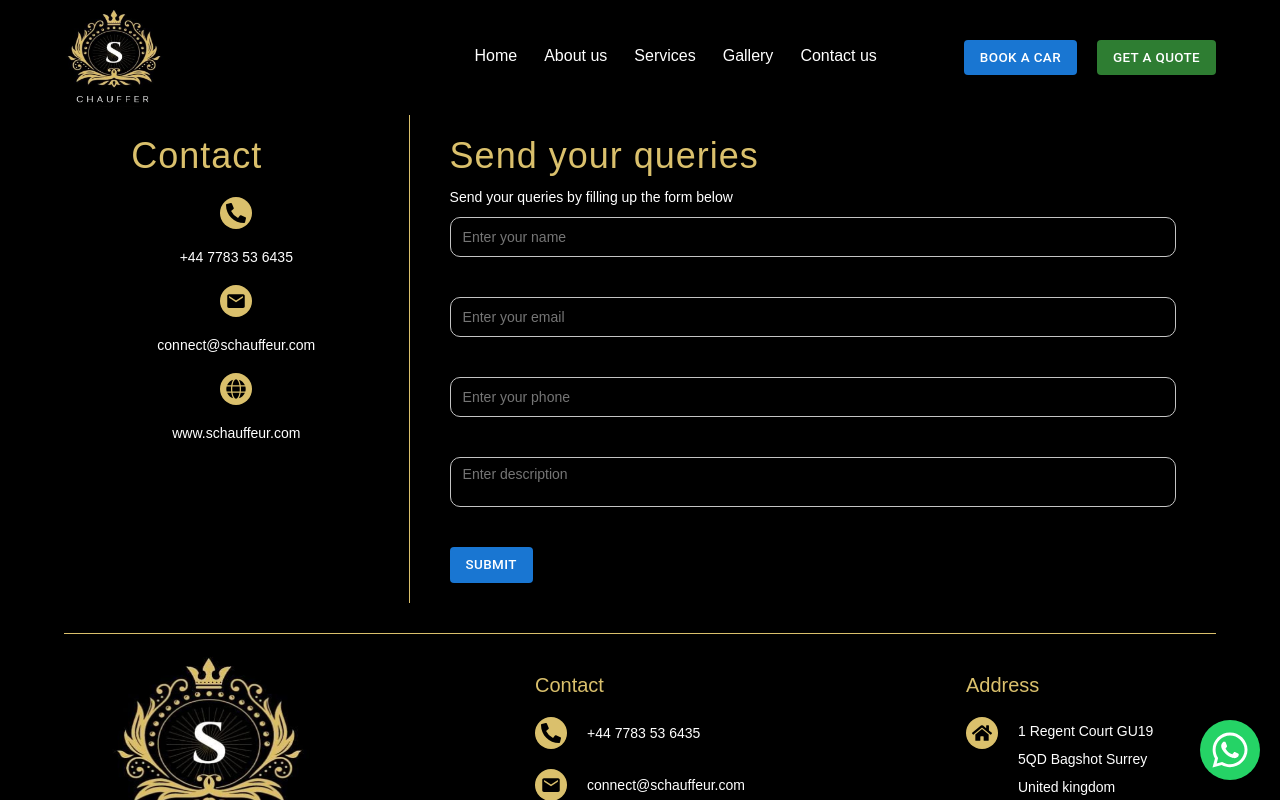
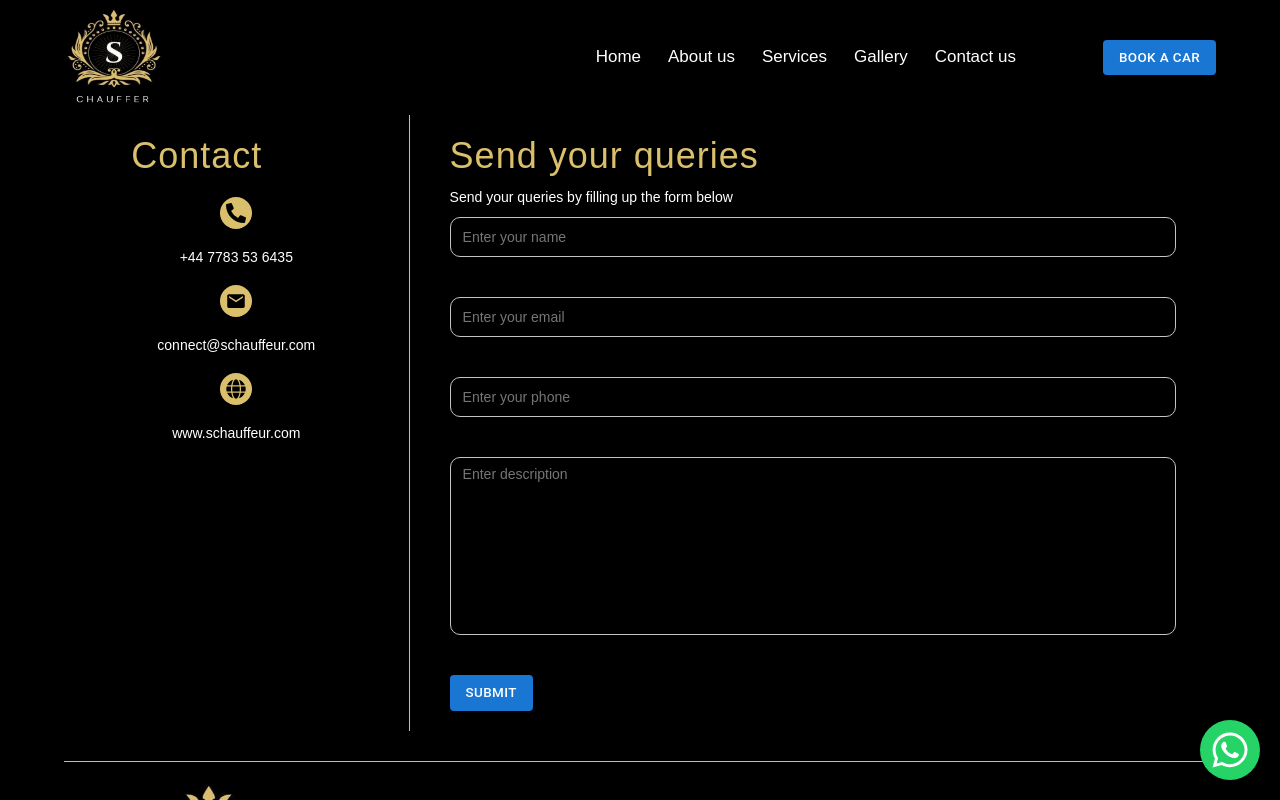
Before and after one commit to hammadlodhi/chauffers-web, a Next.js app: page /contact-us in a window 1280 px wide. Shown: the top 800 px of the page. Built offline with nearby package versions, Linux system fonts and the light colour scheme.

Commit message:
added some work

```diff
--- a/src/components/AppComponents/ContactUs/ContactUs.tsx
+++ b/src/components/AppComponents/ContactUs/ContactUs.tsx
@@ -77,6 +77,7 @@ const ContactUs = () => {
           <ErrorMessage text={errors.phone?.message} />
           <textarea
             placeholder='Enter description'
+            rows={10}
             {...register('description', {
               required: 'Description is required',
             })}
--- a/src/components/AppComponents/Header/Header.scss
+++ b/src/components/AppComponents/Header/Header.scss
@@ -23,7 +23,7 @@
   }
   &__nav-links {
     display: flex;
-    font-size: $fontXS;
+    font-size: larger;
     gap: 27px;
   }
   &__nav-buttons {
@@ -54,12 +54,13 @@
     align-items: center;
     justify-content: flex-start;
     overflow: hidden;
-    gap: 20px;
+    gap: 50px;
     width: 100%;
     transition: all 0.8s;
   }
   &__open {
     height: calc(100vh - 115px);
+    padding: 100px;
   }
 }
 
--- a/src/components/AppComponents/Header/Header.tsx
+++ b/src/components/AppComponents/Header/Header.tsx
@@ -81,11 +81,11 @@ const Header = () => {
                   Book A Car
                 </Button>
               </Link>
-              <Link href={quoteRoute}>
+              {/* <Link href={quoteRoute}>
                 <Button color='success' variant='contained'>
                   Get A Quote
                 </Button>
-              </Link>
+              </Link> */}
             </div>
           </nav>
           <BurgerMenu
@@ -103,23 +103,20 @@ const Header = () => {
         )}
       >
         {navLinks.map((link, index) => (
-          <Link className='header__links' key={index} href={link.route}>
+          <Link
+            className='header__links'
+            key={index}
+            href={link.route}
+            onClick={() => setOpenMenu(false)}
+          >
             {link.name}
           </Link>
         ))}
-
-        <div className='header__nav-buttons'>
-          <Link href={bookCarRoute}>
-            <Button color='primary' variant='contained'>
-              Book A Car
-            </Button>
-          </Link>
-          <Link href={quoteRoute}>
-            <Button color='success' variant='contained'>
-              Get A Quote
-            </Button>
-          </Link>
-        </div>
+        <Link href={bookCarRoute} onClick={() => setOpenMenu(false)}>
+          <Button color='primary' variant='contained'>
+            Book A Car
+          </Button>
+        </Link>
       </nav>
     </div>
   );
```
